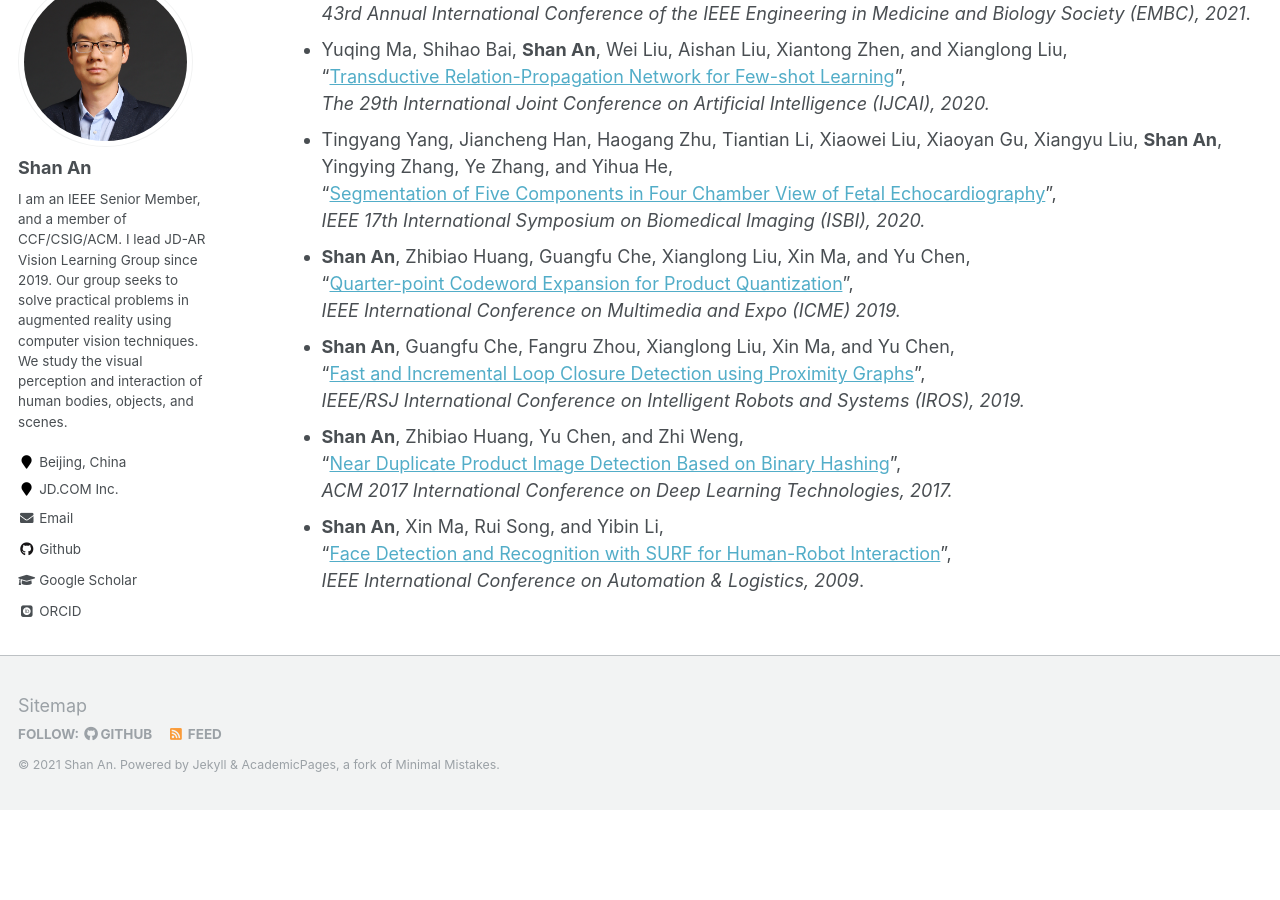
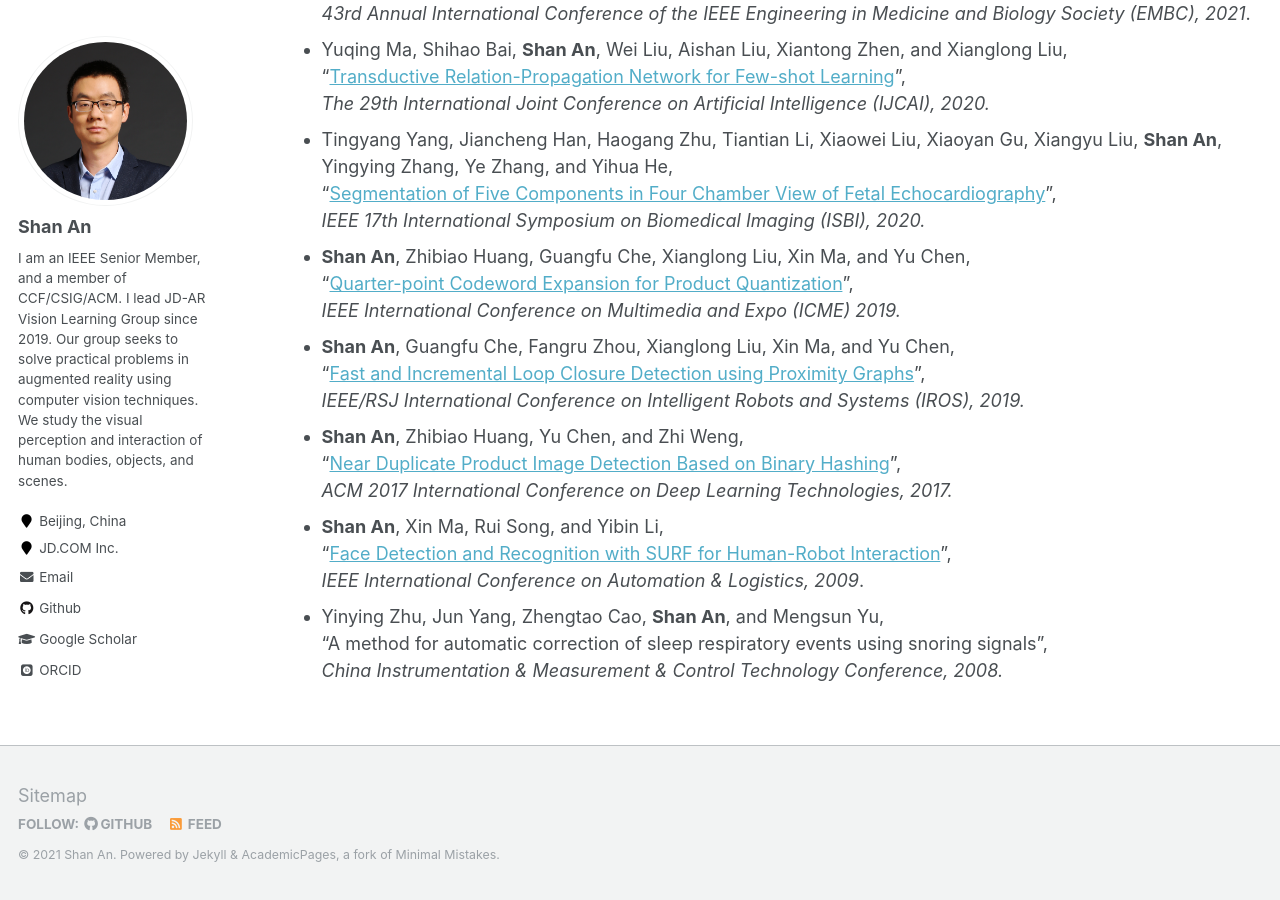
Before and after one commit to anshan-XR-ROB/anshan-XR-ROB.github.io, a Jekyll site: the page built from _publications/Conference Publications.md, in a window 1280 px wide and 900 px high, scrolled down 1046 px. Built offline with Jekyll 4.4.1, drawn with Linux system fonts in a browser that asks for light colours; some web fonts are replaced; before the commit the page ends 1856 px from its top, so only the background shows below that.

Commit message:
conference

```diff
--- a/_publications/Conference Publications.md
+++ b/_publications/Conference Publications.md
@@ -51,3 +51,6 @@
 * **Shan An**, Xin Ma, Rui Song, and Yibin Li,
  “[Face Detection and Recognition with SURF for Human-Robot Interaction](https://ieeexplore.ieee.org/abstract/document/5262624)”,
 *IEEE International Conference on Automation & Logistics, 2009*.
+* Yinying Zhu, Jun Yang, Zhengtao Cao, **Shan An**, and Mengsun Yu,
+“A method for automatic correction of sleep respiratory events using snoring signals”,
+ *China Instrumentation & Measurement & Control Technology Conference, 2008.*
```
Also changed, not shown: _publications/Journal Publications.md (+2 -2 lines).
